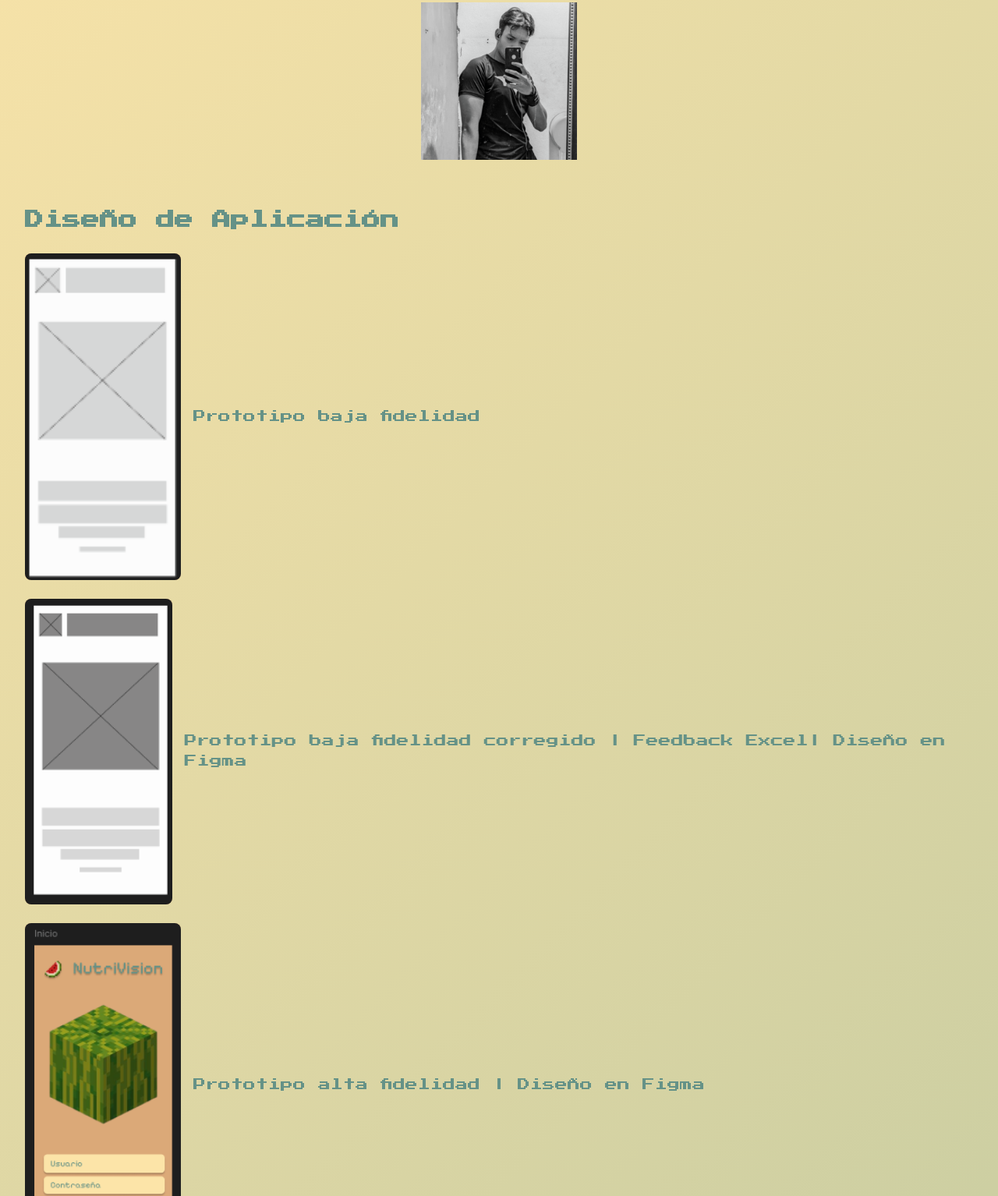
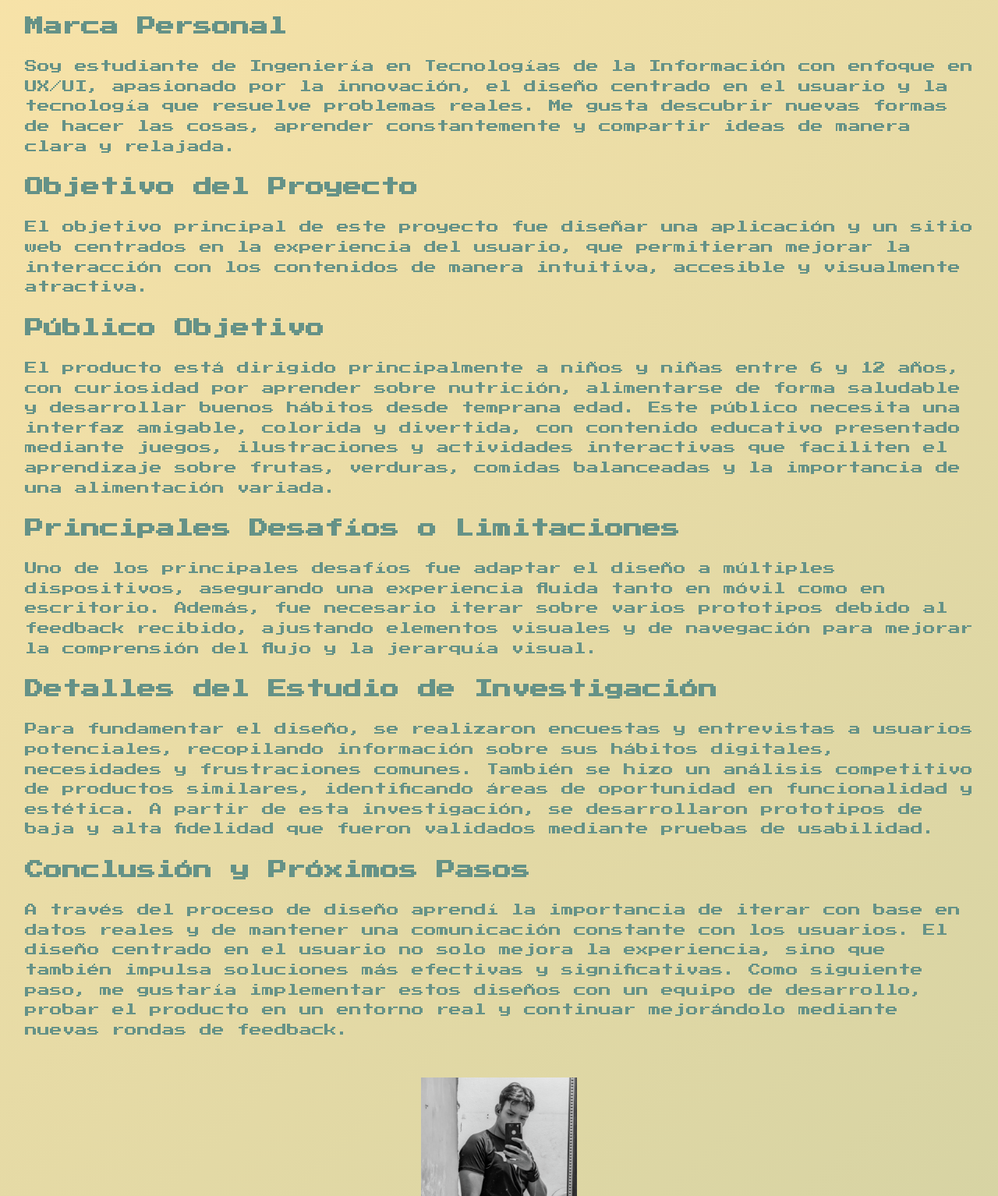
Before and after one commit to Zwtzi/NutriVision, a plain HTML site: page index.html in a window 1280 px wide. Shown: the part 710-2244 px from the top of the page at 78% size. Drawn offline with Linux system fonts and the light colour scheme.

Commit message:
Add files via upload

```diff
--- a/index.html
+++ b/index.html
@@ -119,12 +119,57 @@
   <section id="bienvenida">
     <h2>Bienvenida</h2>
     <p>¡Hola! Bienvenido a mi portafolio de diseño UX/UI. Aquí podrás encontrar mis proyectos más destacados...</p>
+    <p>Como diseñador del proyecto, mi rol ha sido crear una experiencia interactiva y atractiva que permita a niños y
+      niñas entre 6 y 12 años aprender sobre nutrición de forma divertida y comprensible. Me enfoqué en entender cómo
+      piensan y se comunican los niños, adaptando el contenido visual y funcional para que sea intuitivo, amigable y
+      estimulante. Mi objetivo fue transformar información nutricional en dinámicas lúdicas que motiven el aprendizaje,
+      colaborando con el equipo para asegurar que cada elemento del diseño cumpliera con las necesidades educativas,
+      emocionales y tecnológicas del público infantil.</p>
   </section>
 
   <section id="marca">
     <h2>Marca Personal</h2>
     <p>
-      Soy estudiante de Ingeniería en Tecnologías de la Información con enfoque en UX/UI, apasionado por la innovación, el diseño centrado en el usuario y la tecnología que resuelve problemas reales. Me gusta descubrir nuevas formas de hacer las cosas, aprender constantemente y compartir ideas de manera clara y relajada.
+      Soy estudiante de Ingeniería en Tecnologías de la Información con enfoque en UX/UI, apasionado por la innovación,
+      el diseño centrado en el usuario y la tecnología que resuelve problemas reales. Me gusta descubrir nuevas formas
+      de hacer las cosas, aprender constantemente y compartir ideas de manera clara y relajada.
+    </p>
+    <h2>Objetivo del Proyecto </h2>
+    <p>El objetivo principal de este proyecto fue diseñar una aplicación y un sitio web centrados en la experiencia del
+      usuario, que permitieran mejorar la interacción con los contenidos de manera intuitiva, accesible y visualmente
+      atractiva. </p>
+    <h2>Público Objetivo
+    </h2>
+    <p>El producto está dirigido principalmente a niños y niñas entre 6 y 12 años, con curiosidad por aprender sobre
+      nutrición, alimentarse de forma saludable y desarrollar buenos hábitos desde temprana edad. Este público necesita
+      una interfaz amigable, colorida y divertida, con contenido educativo presentado mediante juegos, ilustraciones y
+      actividades interactivas que faciliten el aprendizaje sobre frutas, verduras, comidas balanceadas y la importancia
+      de una alimentación variada.</p>
+    <h2>Principales Desafíos o Limitaciones
+    </h2>
+    <p>Uno de los principales desafíos fue adaptar el diseño a múltiples dispositivos, asegurando una experiencia fluida
+      tanto en móvil como en escritorio. Además, fue necesario iterar sobre varios prototipos debido al feedback
+      recibido, ajustando elementos visuales y de navegación para mejorar la comprensión del flujo y la jerarquía
+      visual.
+
+    </p>
+    <h2>Detalles del Estudio de Investigación
+    </h2>
+    <p>Para fundamentar el diseño, se realizaron encuestas y entrevistas a usuarios potenciales, recopilando información
+      sobre sus hábitos digitales, necesidades y frustraciones comunes. También se hizo un análisis competitivo de
+      productos similares, identificando áreas de oportunidad en funcionalidad y estética. A partir de esta
+      investigación, se desarrollaron prototipos de baja y alta fidelidad que fueron validados mediante pruebas de
+      usabilidad.
+
+    </p>
+    <h2>Conclusión y Próximos Pasos
+    </h2>
+    <p>A través del proceso de diseño aprendí la importancia de iterar con base en datos reales y de mantener una
+      comunicación constante con los usuarios. El diseño centrado en el usuario no solo mejora la experiencia, sino que
+      también impulsa soluciones más efectivas y significativas. Como siguiente paso, me gustaría implementar estos
+      diseños con un equipo de desarrollo, probar el producto en un entorno real y continuar mejorándolo mediante nuevas
+      rondas de feedback.
+
     </p>
   </section>
 
@@ -142,8 +187,7 @@
         <img src="imagenes/bajafidelidad1.png" alt="Baja fidelidad app">
         <div>
           <p>
-            <a
-              href="https://www.figma.com/design/oIpH8nyoORsSf1UYlcRfvy/Curso-7?node-id=0-1&t=1JL9P8zciKJR5viu-1">Prototipo
+            <a href="https://www.figma.com/design/oIpH8nyoORsSf1UYlcRfvy/Curso-7?node-id=0-1&t=1JL9P8zciKJR5viu-1">Prototipo
               baja fidelidad</a>
           </p>
         </div>
@@ -239,7 +283,9 @@
       </li>
       <li><a href="https://docs.google.com/presentation/d/1tmVCESsFcVsos-vGmQcNqf6kxKkbmFeYWdKE99RlDb0/edit?usp=sharing
         ">Diapositiva 1</a></li>
-      <li><a href="https://docs.google.com/presentation/d/18G6QmfSvhXrrIedbf7UmPchRXmmYwFQzCwMDcrfXmp0/edit?usp=sharing">Diapositiva 2</a></li>
+      <li><a
+          href="https://docs.google.com/presentation/d/18G6QmfSvhXrrIedbf7UmPchRXmmYwFQzCwMDcrfXmp0/edit?usp=sharing">Diapositiva
+          2</a></li>
       <li><a href="https://docs.google.com/presentation/d/1LYCtG-DLhatBYzp56facT7jljlvmXUxNIZF3-qSvG1I/edit?usp=sharing
         ">Diapositiva 3</a></li>
     </ul>
```
